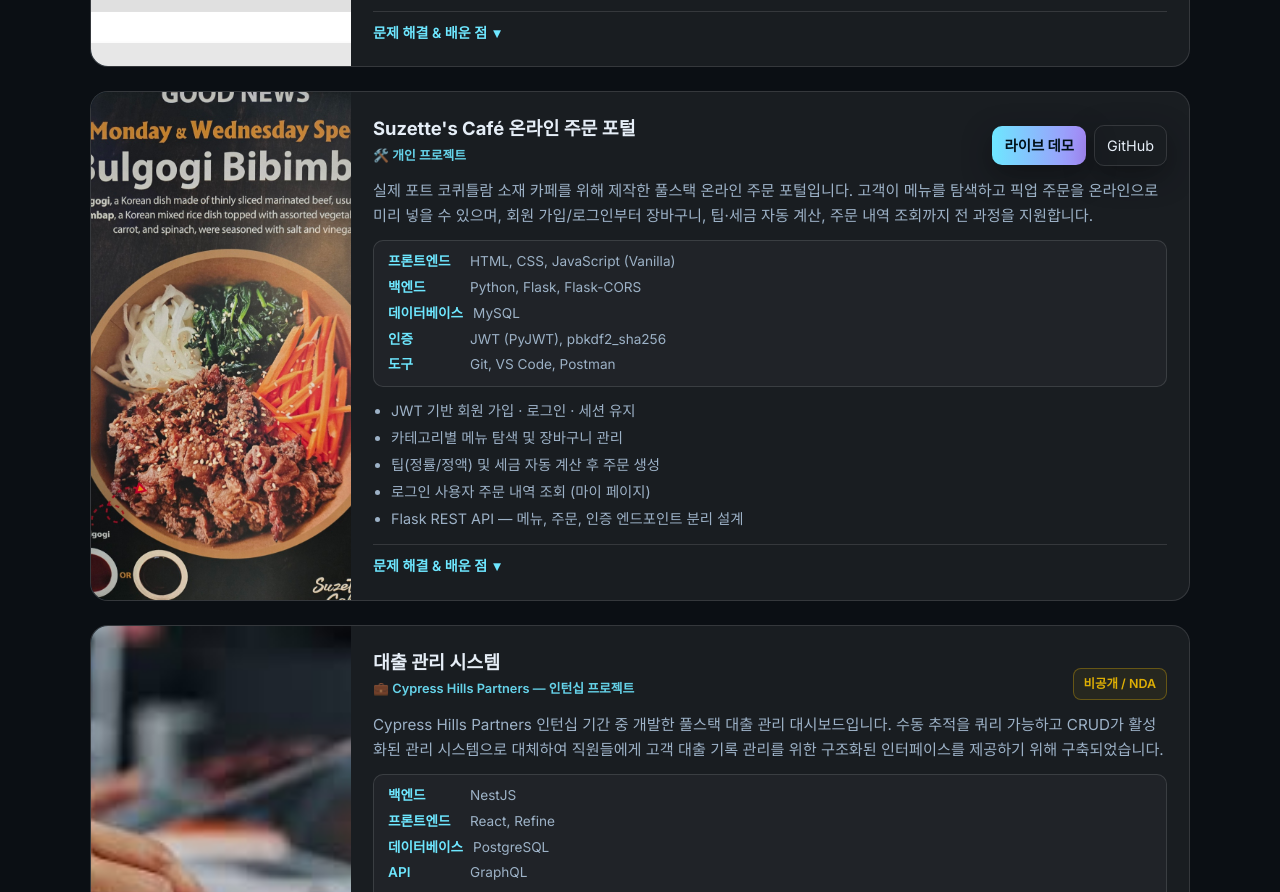
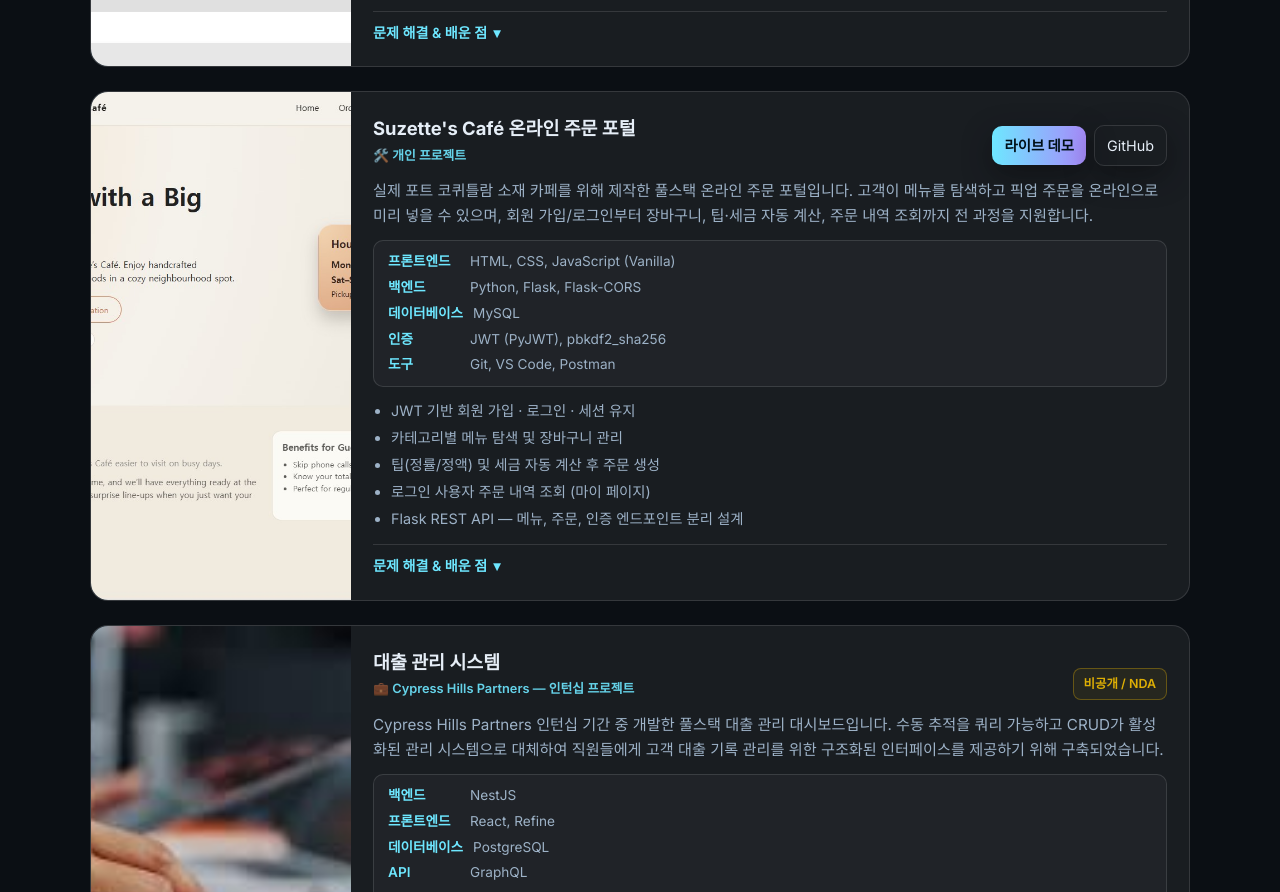
Before and after one commit to andrewkim0430/korean-portfolio, a plain HTML site: page index.html in a window 1280 px wide. Shown: the part 1753-2645 px from the top of the page. Drawn offline with Linux system fonts and the light colour scheme.

Commit message:
Suzette's Café 썸네일 이미지 교체
Co-Authored-By: Claude Sonnet 4.6 <noreply@anthropic.com>

```diff
--- a/index.html
+++ b/index.html
@@ -179,7 +179,7 @@
         <!-- Project 3: Suzette's Café Online Ordering Portal -->
         <article class="card project-entry reveal">
           <div class="project-thumb">
-            <img src="suzettescafe-online/images/KakaoTalk_20260303_114521031.jpg" alt="Suzette's Café 온라인 주문 포털 스크린샷">
+            <img src="suzettescafe-online/images/screenshot-main.jpg" alt="Suzette's Café 온라인 주문 포털 스크린샷">
           </div>
 
           <div class="card-body">
```
Also changed, not shown: suzettescafe-online/images/screenshot-main.jpg (added).
